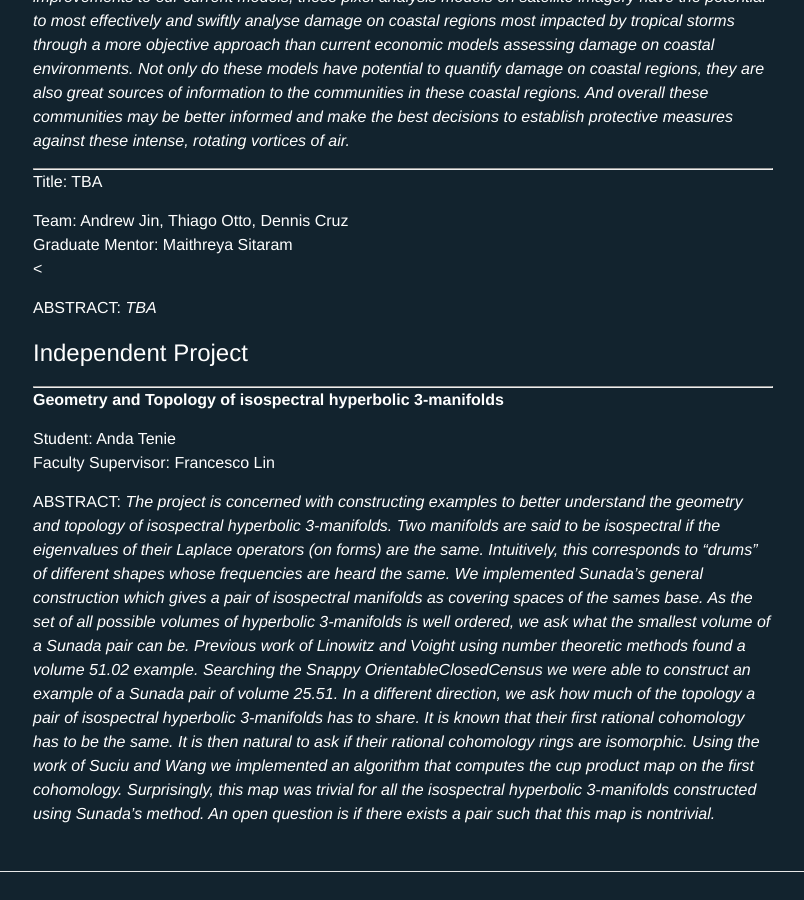
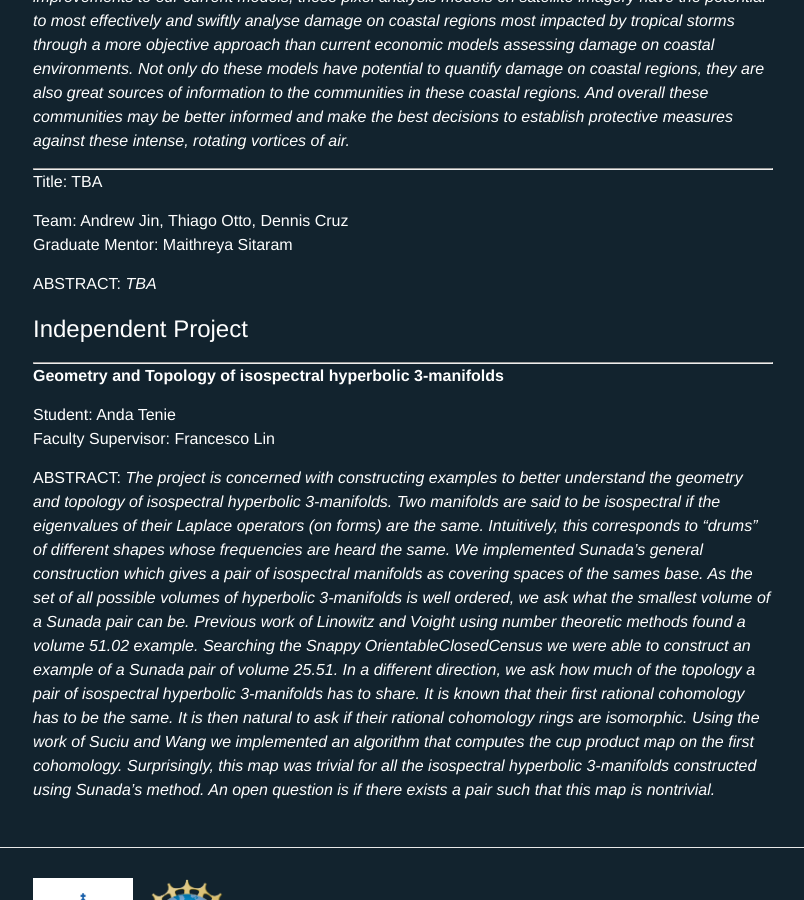
Before and after one commit to ColumbiaUndergradMathModeling/Home, a Jekyll site: the page built from pages/sums/su21.md, in a window 1280 px wide and 900 px high, scrolled down 3872 px. Shown: the whole window, without its empty margins (237-1041 px from the left). Built offline with Jekyll 4.4.1, drawn with Linux system fonts in a browser that asks for light colours.

Commit message:
Update su21.md

```diff
--- a/pages/sums/su21.md
+++ b/pages/sums/su21.md
@@ -174,7 +174,7 @@ against these intense, rotating vortices of air.*
 ___
 #### Title: TBA
 Team: Andrew Jin, Thiago Otto, Dennis Cruz <br/>
-Graduate Mentor: Maithreya Sitaram <br/><
+Graduate Mentor: Maithreya Sitaram <br/>
 
 ABSTRACT: *TBA*
 
```
